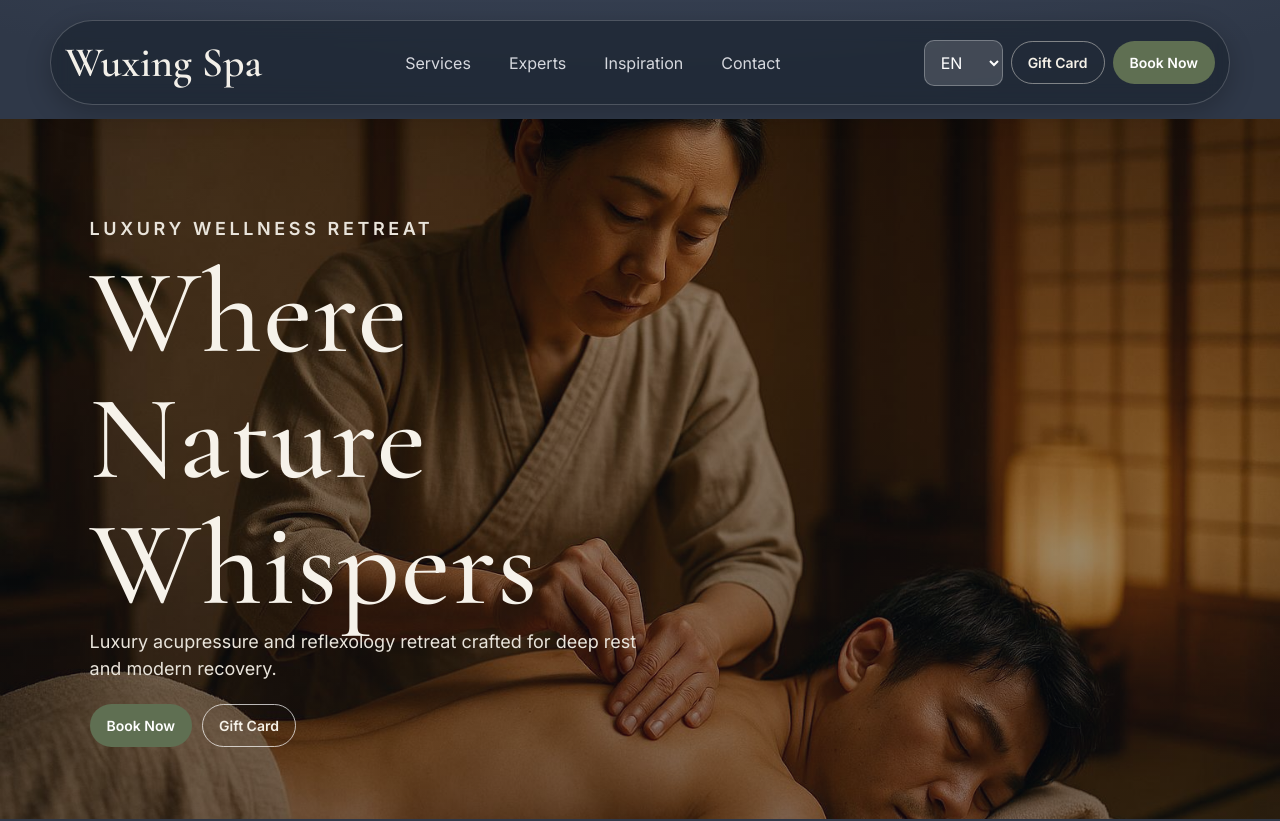
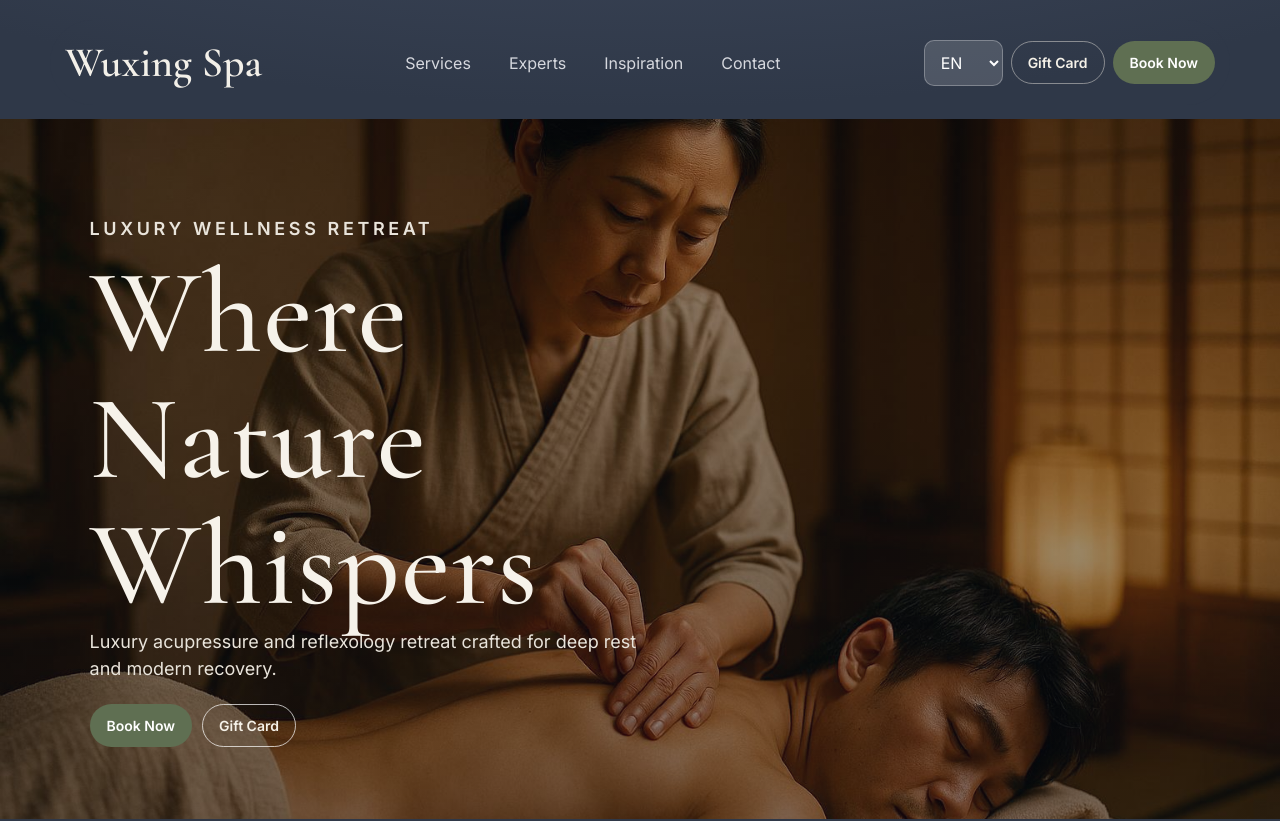
Before and after one commit to plantain-tech/wuxing-spa, a Next.js app: page / in a window 1280 px wide. Shown: the top 821 px of the page. Built offline with nearby package versions, Linux system fonts and the light colour scheme.

Commit message:
style: homepage nav borderless at top, animate into framed floating menu on scroll

```diff
--- a/src/app/globals.css
+++ b/src/app/globals.css
@@ -47,7 +47,14 @@ h1, h2, h3, h4 {
   display: flex; align-items: center; justify-content: space-between; gap: 10px;
   color: #f3f0e9; padding: 10px 14px;
   border-radius: 999px;
-  border: 1px solid rgba(255,255,255,.20);
+  border: 1px solid transparent;
+  background: transparent;
+  backdrop-filter: blur(0px);
+  box-shadow: none;
+  transition: border-color .35s ease, background-color .35s ease, box-shadow .35s ease, backdrop-filter .35s ease, transform .35s ease;
+}
+.topbar.scrolled .nav-row {
+  border-color: rgba(255,255,255,.20);
   background: rgba(27, 35, 48, 0.66);
   backdrop-filter: blur(10px);
   box-shadow: 0 8px 26px rgba(0,0,0,.22);
--- a/src/app/page.tsx
+++ b/src/app/page.tsx
@@ -1,6 +1,6 @@
 "use client";
 
-import { useState } from "react";
+import { useEffect, useState } from "react";
 
 const copy = {
   en: {
@@ -59,11 +59,19 @@ const features = [
 
 export default function Home() {
   const [lang, setLang] = useState<"en" | "zh">("en");
+  const [scrolled, setScrolled] = useState(false);
   const t = copy[lang];
+
+  useEffect(() => {
+    const onScroll = () => setScrolled(window.scrollY > 24);
+    onScroll();
+    window.addEventListener("scroll", onScroll, { passive: true });
+    return () => window.removeEventListener("scroll", onScroll);
+  }, []);
 
   return (
     <main className="site-shell">
-      <header className="topbar">
+      <header className={`topbar ${scrolled ? "scrolled" : ""}`}>
         <div className="frame nav-row">
           <div className="logo">Wuxing Spa</div>
           <nav>
```
